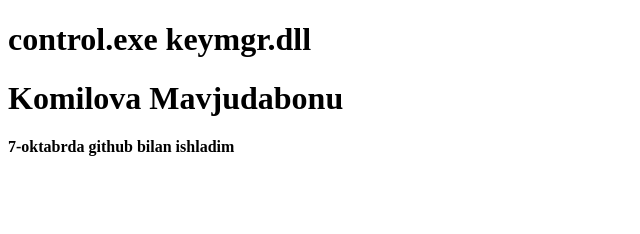
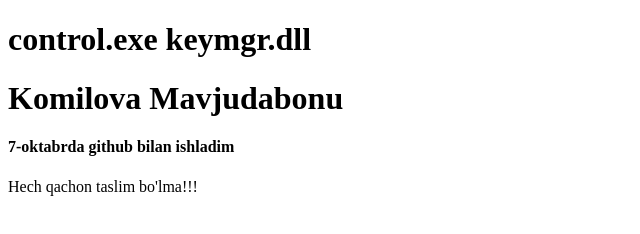
Before and after one commit to MavjudabonuK/birinchi_loyiha_8.2, a plain HTML site: page index.html in a window 1280 px wide. Shown: the whole page, without its empty margins (0-640 px from the left). Drawn offline with Linux system fonts and the light colour scheme.

Commit message:
p tegi q'shildi

```diff
--- a/index.html
+++ b/index.html
@@ -9,5 +9,6 @@
      <h1>control.exe keymgr.dll</h1>
      <h1>Komilova Mavjudabonu</h1>
      <h4>7-oktabrda github bilan ishladim </h4>
+     <p>Hech qachon taslim bo'lma!!!</p>
 </body>
 </html>
```
